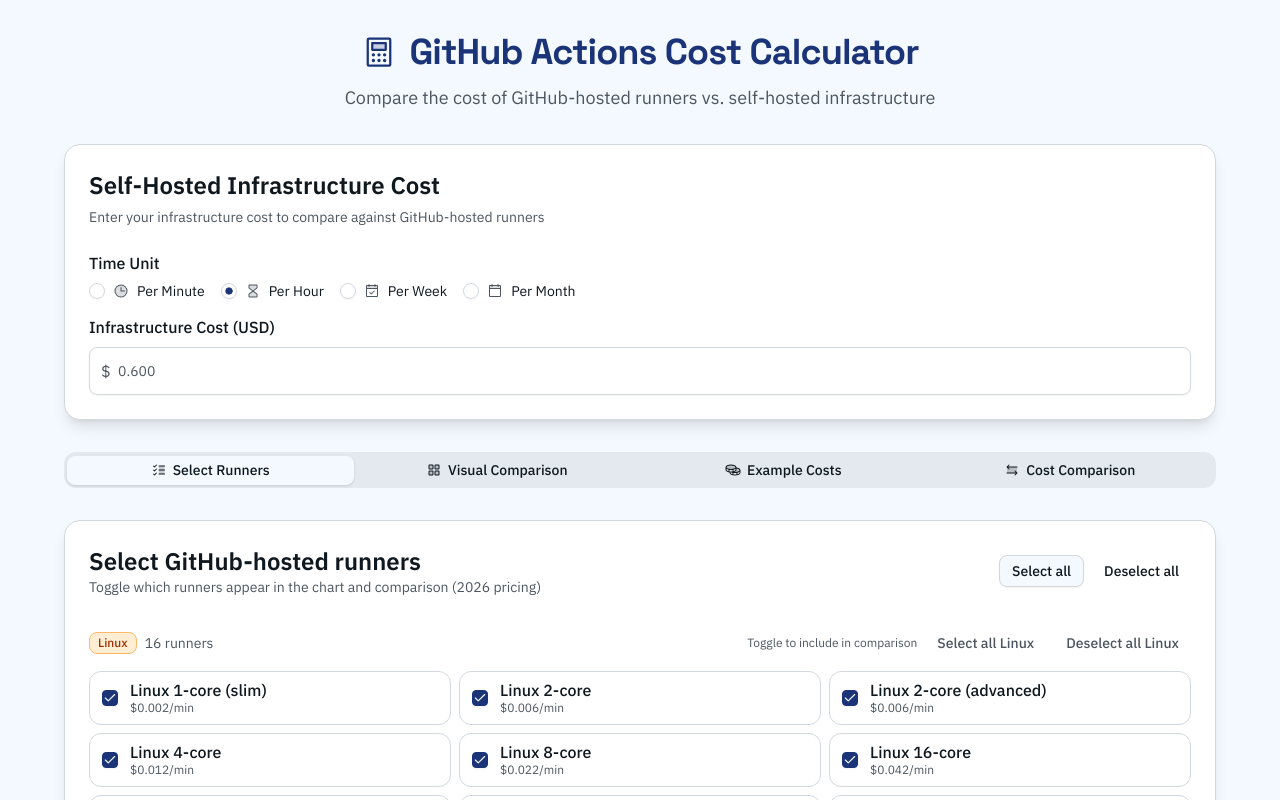
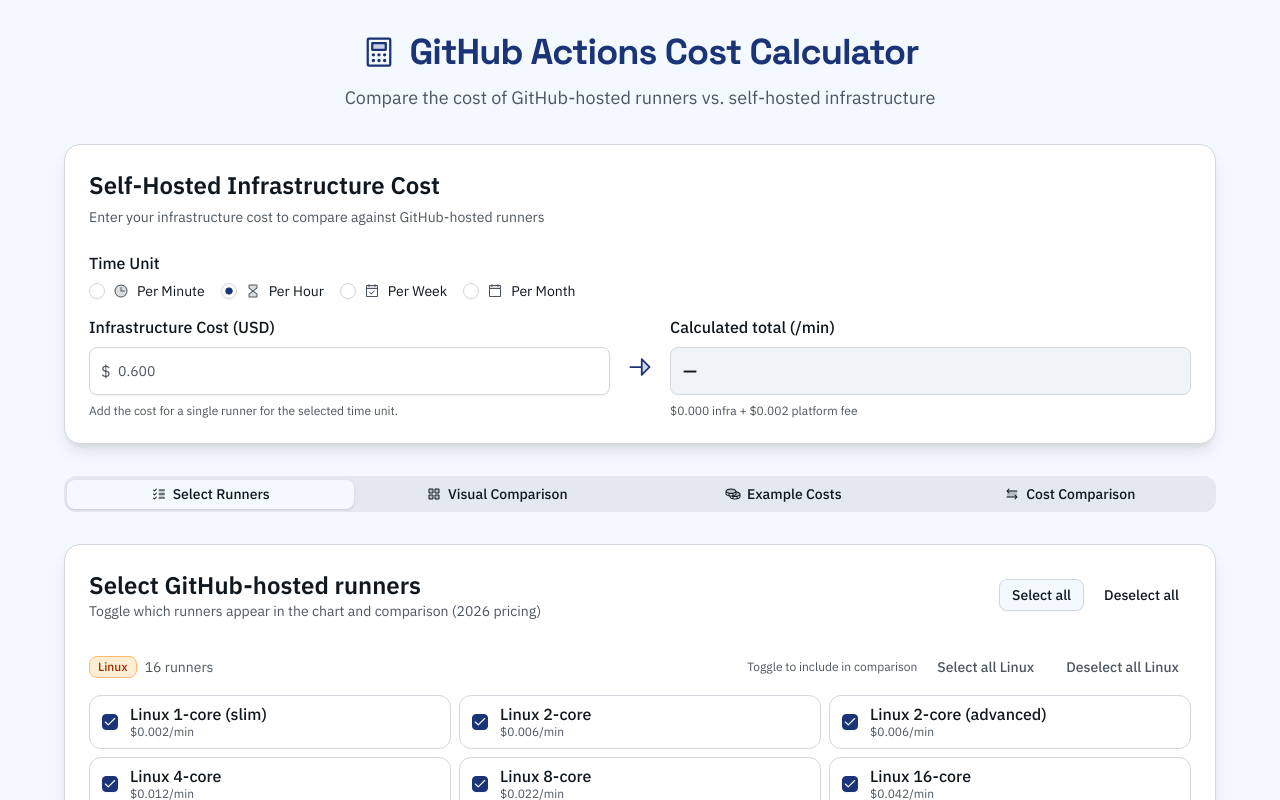
Before and after one commit to aatmmr/github-actions-cost-calculator, a React (Vite) app: page / in a window 1280 px wide. Shown: the top 800 px of the page. Built offline with nearby package versions, Linux system fonts and the light colour scheme.

Commit message:
feat(ui): enhance cost input section with layout adjustments and add arrow icon

```diff
--- a/src/App.tsx
+++ b/src/App.tsx
@@ -1,5 +1,5 @@
 import { useMemo, useState } from 'react'
-import { Calculator, TrendUp, Check, Warning, ChartBar, ListChecks, SquaresFour, Coins, ArrowsLeftRight, Clock, Hourglass, CalendarCheck, CalendarBlank } from '@phosphor-icons/react'
+import { Calculator, TrendUp, Check, Warning, ChartBar, ListChecks, SquaresFour, Coins, ArrowsLeftRight, Clock, Hourglass, CalendarCheck, CalendarBlank, ArrowRight } from '@phosphor-icons/react'
 import { Card, CardContent, CardDescription, CardHeader, CardTitle } from '@/components/ui/card'
 import { Input } from '@/components/ui/input'
 import { Label } from '@/components/ui/label'
@@ -254,6 +254,7 @@
                 </RadioGroup>
               </div>
 
+              <div className="grid gap-4 md:grid-cols-[1fr_auto_1fr] items-center">
                 <div className="space-y-2">
                   <Label htmlFor="cost-input" className="text-base font-medium">
                     Infrastructure Cost (USD)
@@ -281,12 +282,24 @@
                       className="pl-7 text-lg h-12"
                     />
                   </div>
-                {selfHostedCostPerMinute !== null && (
-                  <p className="text-sm text-foreground font-medium">
-                    Total: {formatCurrency(selfHostedCostPerMinute)}/min
-                    <span className="text-muted-foreground font-normal"> ({formatCurrency(baseSelfHostedCostPerMinute ?? 0)} infra + {formatCurrency(PLATFORM_FEE_PER_MINUTE)} platform fee)</span>
+                  <p className="text-xs text-muted-foreground">
+                    Add the cost for a single runner for the selected time unit.
                   </p>
-                )}
+                </div>
+
+                <div className="hidden md:flex items-center justify-center text-muted-foreground">
+                  <ArrowRight size={28} weight="duotone" className="text-primary" />
+                </div>
+
+                <div className="space-y-2">
+                  <Label className="text-base font-medium">Calculated total (/min)</Label>
+                  <div className="flex h-12 items-center rounded-md border bg-muted/50 px-3 text-lg font-semibold text-foreground">
+                    {selfHostedCostPerMinute !== null ? formatCurrency(selfHostedCostPerMinute) : '—'}
+                  </div>
+                  <p className="text-xs text-muted-foreground">
+                    {formatCurrency(baseSelfHostedCostPerMinute ?? 0)} infra + {formatCurrency(PLATFORM_FEE_PER_MINUTE)} platform fee
+                  </p>
+                </div>
               </div>
             </div>
           </CardContent>
```
Lines whose indentation alone changed are shown as unchanged.
